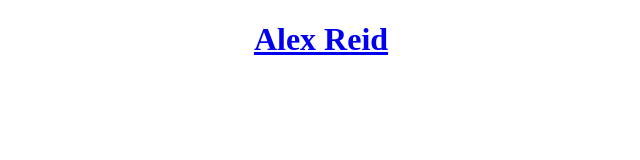
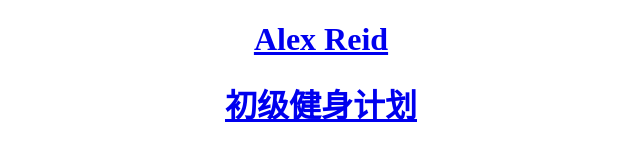
Before and after one commit to Maxim92/maxim92.github.io, a plain HTML site: page index.html in a window 1280 px wide. Shown: the whole page, without its empty margins (319-959 px from the left). Drawn offline with Linux system fonts and the light colour scheme.

Commit message:
初级健身计划

```diff
--- a/index.html
+++ b/index.html
@@ -11,5 +11,6 @@
 </head>
 <body>
     <h1 class="center"><a href="Alex Reid/index.html">Alex Reid</h1>
+    <h1 class="center"><a href="PTP/index.html">初级健身计划</h1>
 </body>
 </html>
```
Also changed, not shown: PTP/index.html (renamed from 初级健身计划/index.html), PTP/style.css (renamed from 初级健身计划/style.css).
